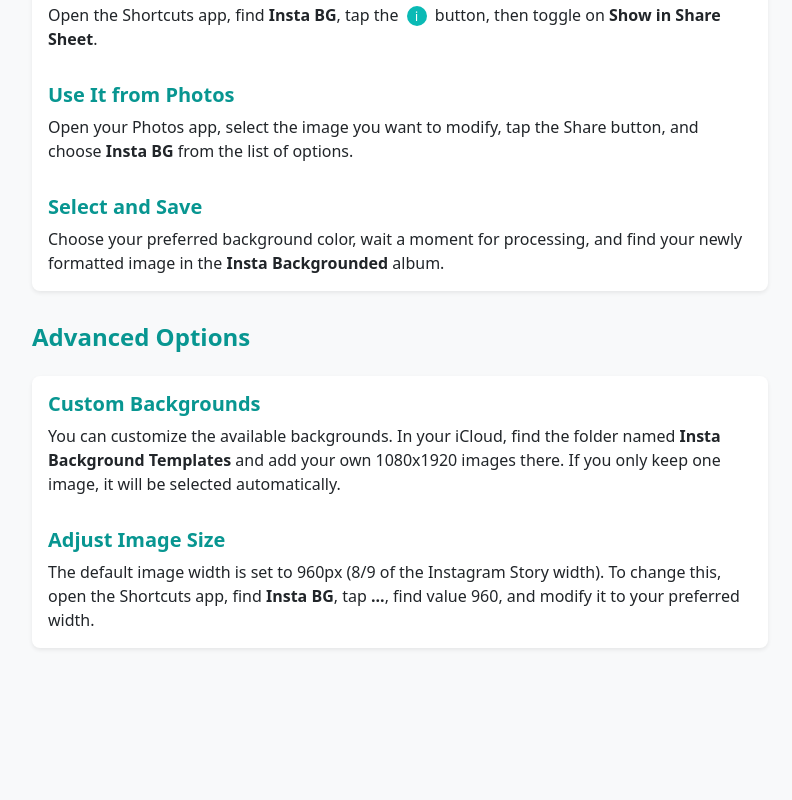
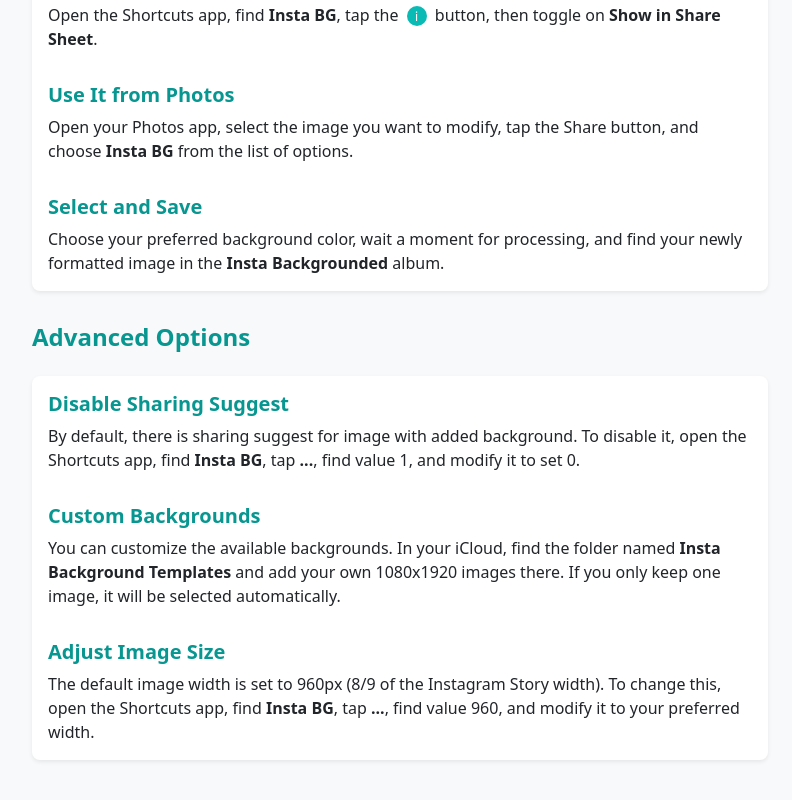
Before and after one commit to stepkareserva/instabg, a plain HTML site: page index.html in a window 1280 px wide. Shown: the part 803-1603 px from the top of the page, without its empty margins (240-1032 px from the left). Before the commit the page ends 1523 px from the top, so only its background shows below. Drawn offline with nearby package versions, Linux system fonts and the light colour scheme.

Commit message:
update script, add sharing variable

```diff
--- a/index.html
+++ b/index.html
@@ -118,7 +118,7 @@
                             solid backgrounds to your photos in just a few taps, without jumping through hoops.
                         </p>
                         <div class="text-center">
-                            <a href="https://www.icloud.com/shortcuts/a6155a765506495e95033c033da86cac"
+                            <a href="https://www.icloud.com/shortcuts/7b049a85a3aa4a41bf471fb43b5ad033"
                                class="btn btn-primary cta-button">
                                 Get the Shortcut
                             </a>
@@ -163,6 +163,14 @@
 
                 <div class="card step-card">
                     <div class="card-body">
+                        <h5 class="card-title">Disable Sharing Suggest</h5>
+                        <p class="card-text">
+                            By default, there is sharing suggest for image with added background.
+                            To disable it, open the Shortcuts app, find <strong>Insta BG</strong>, tap <strong>...</strong>, find value 1, and modify it to set 0.
+                        </p>
+                    </div>
+
+                    <div class="card-body">
                         <h5 class="card-title">Custom Backgrounds</h5>
                         <p class="card-text">
                             You can customize the available backgrounds. In your iCloud, find the folder
```
